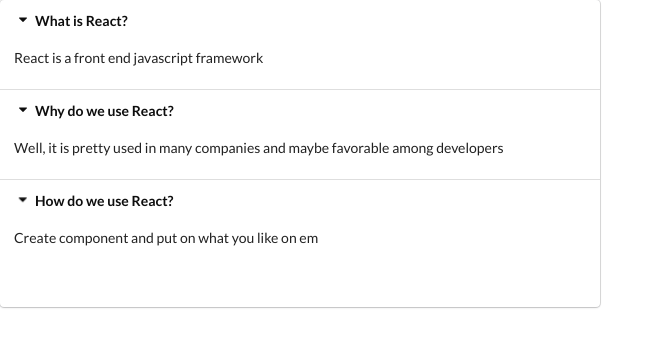
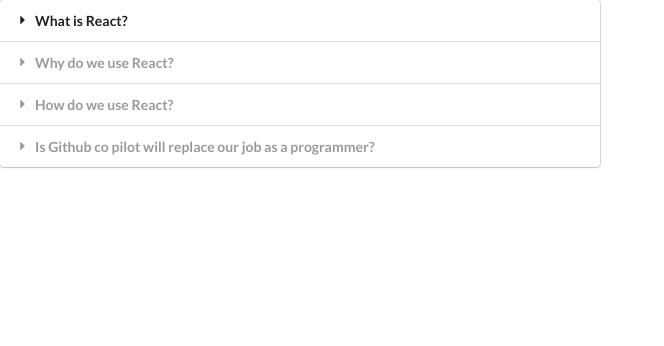
Before and after one commit to AndhikaBrosnan/widgets, a React (Create React App) app: page / in a window 1280 px wide. Shown: the top 346 px of the page, without its empty margins (0-664 px from the left). Built offline with nearby package versions, Linux system fonts and the light colour scheme.

Commit message:
6July2021

```diff
--- a/src/App.js
+++ b/src/App.js
@@ -16,6 +16,11 @@
       title: "How do we use React?",
       content: "Create component and put on what you like on em",
     },
+    {
+      title: "Is Github co pilot will replace our job as a programmer?",
+      content:
+        "it's a copilot, so it meant to help the programmer but not replace 'em",
+    },
   ];
 
   return (
--- a/src/component/Accordion.js
+++ b/src/component/Accordion.js
@@ -8,10 +8,11 @@
   };
 
   const renderedItems = items.map((item, index) => {
+    const active = index === activeIndex ? "active" : "";
     return (
       <React.Fragment key={item.title}>
         <div
-          className="title active"
+          className={`title ${active}`}
           onClick={() => {
             onTitleClick(index);
           }}
@@ -19,19 +20,14 @@
           <i className="dropdown icon"></i>
           {item.title}
         </div>
-        <div className="content active">
+        <div className={`content ${active}`}>
           <p>{item.content}</p>
         </div>
       </React.Fragment>
     );
   });
 
-  return (
-    <div className="ui styled accordion">
-      {renderedItems}
-      <h1>{activeIndex}</h1>
-    </div>
-  );
+  return <div className="ui styled accordion">{renderedItems}</div>;
 };
 
 export default Accordion;
```
